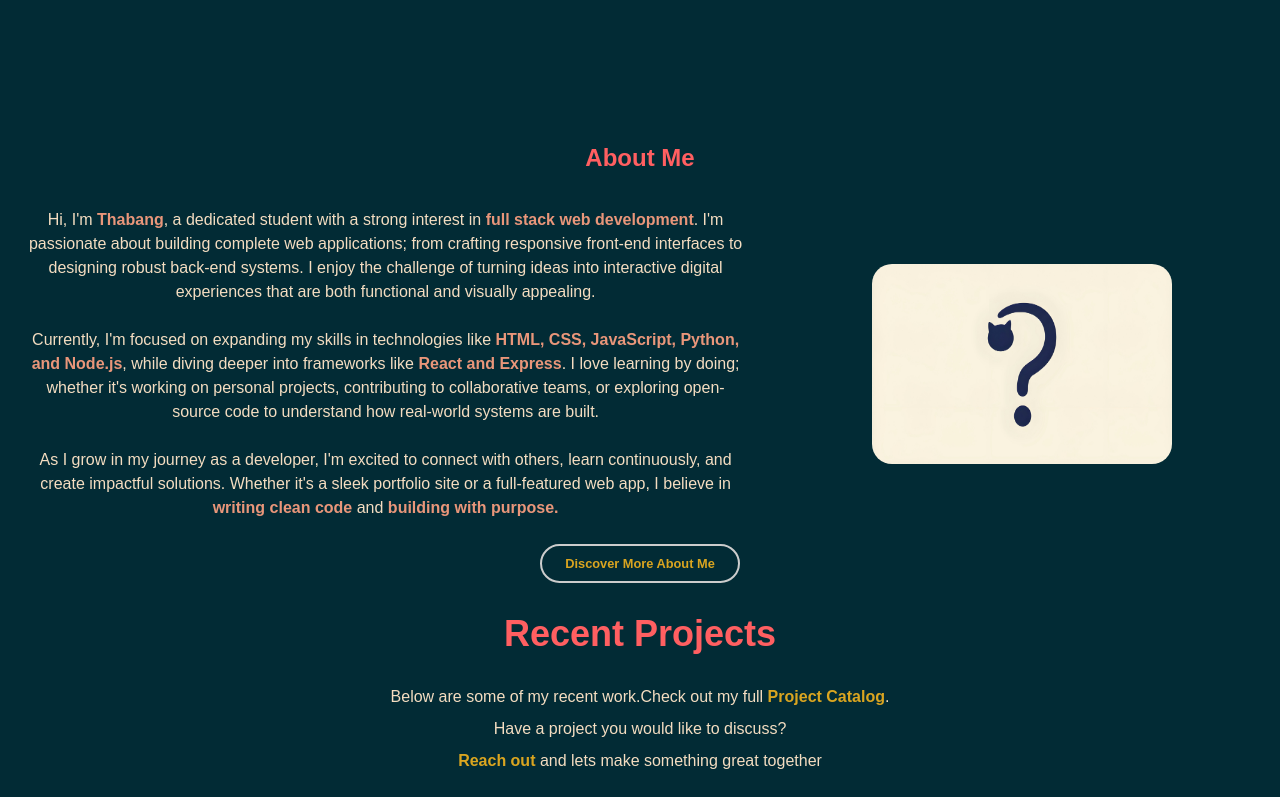
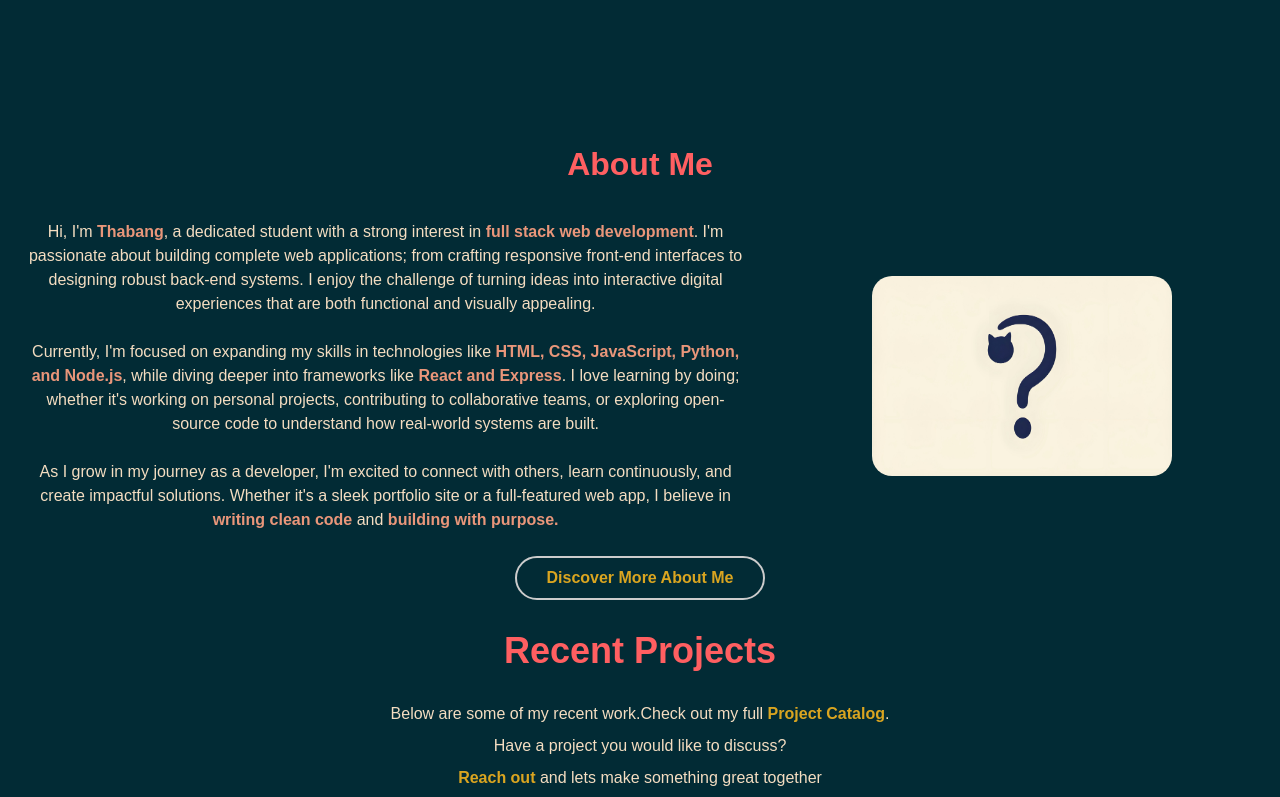
Before and after one commit to thabangDev77/thabangdev-portfolio, a React (Vite) app in the folder thabangdev-portfolio/: page / in a window 1280 px wide. Shown: the part 700-1497 px from the top of the page. Built offline with nearby package versions, Linux system fonts and the light colour scheme.

Commit message:
style: enhance the about me section for table mode

```diff
--- a/thabangdev-portfolio/src/index.css
+++ b/thabangdev-portfolio/src/index.css
@@ -125,7 +125,6 @@ button {
     width: 200px;
 }
 
-
 /* ----------------- MEDIA QUERIES ------------------ */
 
 /* Tablet size screens */
@@ -158,6 +157,29 @@ button {
     .home-buttons .contact-btn, .home-buttons .projects-btn {
         display: inline-block;
         font-size: 1rem;
+    }
+
+    /* About Me Section */
+
+    .about-me-heading {
+        font-size: 2rem;
+    }
+
+    .about-container {
+        max-width: 600px;
+    }
+
+    .about-img {
+        width: 80%;
+    }
+
+    .about-description {
+        font-size: 1rem;
+    }
+
+    .more-about-btn {
+        font-size: 1rem;
+        width: 250px;
     }
 }
 
```
